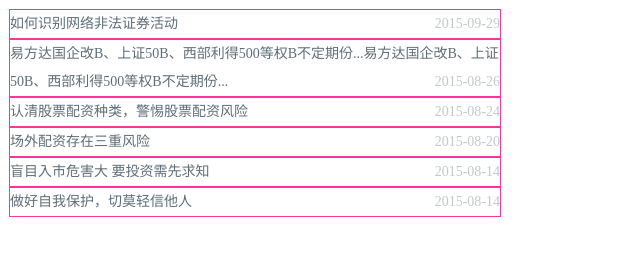
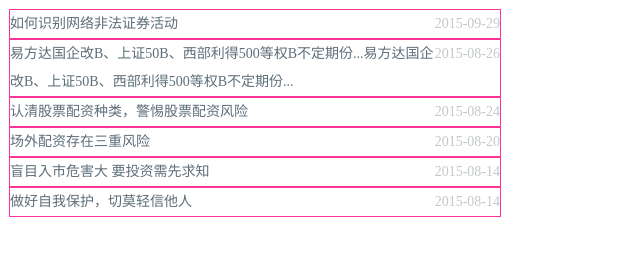
Before and after one commit to zplus/learn-css, a plain HTML site: page layout/float.html in a window 1280 px wide. Shown: the whole page, without its empty margins (0-640 px from the left). Drawn offline with Linux system fonts and the light colour scheme.

Commit message:
span 置于a前

```diff
--- a/layout/float.html
+++ b/layout/float.html
@@ -116,8 +116,8 @@
 
         .txtListUl2 li a {
             color: #5d6e78;
-            display: block; /*!important*/
-            overflow: hidden;/*!important*/
+            /*display: block;*/ /*!important*/
+            /*overflow: hidden;*//*!important*/
         }
 
             .txtListUl2 li a:hover {
@@ -125,7 +125,7 @@
             }
 
     .txtListUl2 span {
-    	margin-top: -28px;/*!important*/
+    	/*margin-top: -28px;*//*!important*/
         float: right;
         color: #c3c8cb;
         font-size: 14px;
@@ -135,11 +135,11 @@
 </head>
 <body>
 	<ul class="txtListUl2">
-    <li>
-        <a href="/Article/Detail?id=215644" target="_blank">如何识别网络非法证券活动 </a><span>2015-09-29</span>
+    <li><span>2015-09-29</span>
+        <a href="/Article/Detail?id=215644" target="_blank">如何识别网络非法证券活动 </a>
     </li>
-    <li>
-        <a href="/Article/Detail?id=214694" target="_blank">易方达国企改B、上证50B、西部利得500等权B不定期份...易方达国企改B、上证50B、西部利得500等权B不定期份...</a><span>2015-08-26</span>
+    <li><span>2015-08-26</span>
+        <a href="/Article/Detail?id=214694" target="_blank">易方达国企改B、上证50B、西部利得500等权B不定期份...易方达国企改B、上证50B、西部利得500等权B不定期份...</a>
     </li>
     <li>
         <a href="/Article/Detail?id=214610" target="_blank">认清股票配资种类，警惕股票配资风险</a><span>2015-08-24</span>
```
